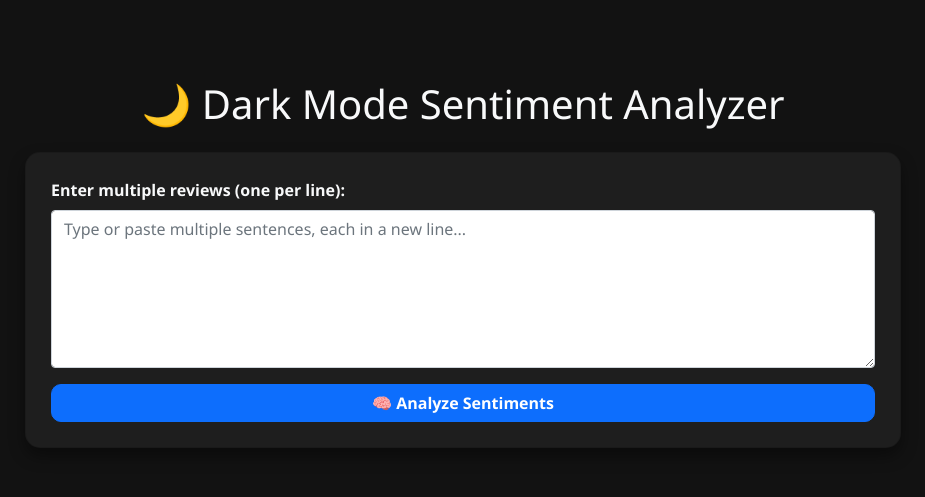
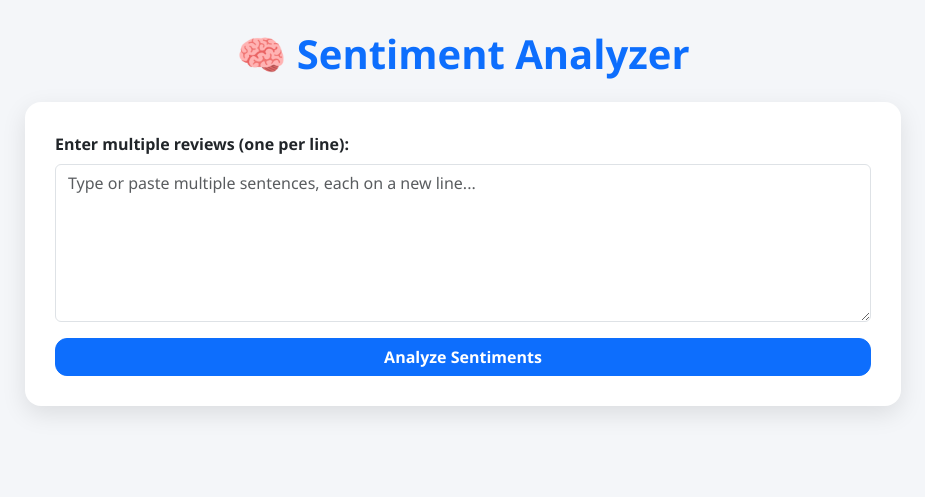
Before and after one commit to Kollavivek28/sentimentanaylsis, a Flask app: page / in a window 1280 px wide. Shown: the top 497 px of the page, without its empty margins (177-1102 px from the left). Run offline with Flask 3, Linux system fonts and the light colour scheme.

Commit message:
Update index.html

```diff
--- a/templates/index.html
+++ b/templates/index.html
@@ -3,61 +3,78 @@
 <head>
   <meta charset="UTF-8" />
   <meta name="viewport" content="width=device-width, initial-scale=1.0"/>
-  <title>Dark Sentiment Analyzer</title>
-  <link href="https://cdn.jsdelivr.net/npm/bootstrap@5.1.3/dist/css/bootstrap.min.css" rel="stylesheet"/>
+  <title>Sentiment Analyzer</title>
+  <link href="https://cdn.jsdelivr.net/npm/bootstrap@5.3.0/dist/css/bootstrap.min.css" rel="stylesheet" />
   <style>
     body {
-      background-color: #121212;
-      color: #f8f9fa;
+      background-color: #f4f6f9;
       font-family: 'Segoe UI', sans-serif;
-      padding: 20px;
+      padding: 30px;
     }
+
     .container {
       max-width: 900px;
-      margin-top: 60px;
+      margin: auto;
     }
+
     .card {
-      background-color: #1e1e1e;
-      border-radius: 15px;
-      box-shadow: 0 8px 16px rgba(0,0,0,0.4);
-      padding: 25px;
+      background-color: #ffffff;
+      border: none;
+      border-radius: 16px;
+      box-shadow: 0 8px 24px rgba(0, 0, 0, 0.1);
+      padding: 30px;
     }
+
     .btn-primary {
       font-weight: bold;
-      border-radius: 10px;
+      border-radius: 12px;
     }
+
     .result-box {
-      margin-top: 30px;
+      margin-top: 40px;
     }
+
     .emoji {
       font-size: 1.8rem;
-      margin-right: 10px;
+      margin-right: 8px;
     }
+
+    .review-card {
+      background-color: #f8f9fa;
+      border-left: 6px solid #0d6efd;
+      padding: 20px;
+      border-radius: 10px;
+      margin-bottom: 20px;
+      box-shadow: 0 2px 8px rgba(0,0,0,0.05);
+    }
+
+    textarea {
+      background-color: #fff;
+      color: #333;
+      border: 1px solid #ced4da;
+      border-radius: 10px;
+      padding: 10px;
+    }
+
+    h1 {
+      font-weight: bold;
+      color: #0d6efd;
+    }
+
     .badge {
       font-size: 1rem;
       padding: 0.5em 1em;
-    }
-    .review-card {
-      background-color: #212529;
-      color: #f8f9fa;
-      border: 1px solid #343a40;
-      border-radius: 10px;
-      padding: 15px;
-      margin-bottom: 15px;
-    }
-    textarea {
-      background-color: #212529;
-      color: #ffffff;
+      border-radius: 0.5rem;
     }
   </style>
 </head>
 <body>
   <div class="container">
-    <h1 class="text-center mb-4">🌙 Dark Mode Sentiment Analyzer</h1>
+    <h1 class="text-center mb-4">🧠 Sentiment Analyzer</h1>
     <div class="card">
       <label for="textInput" class="form-label"><strong>Enter multiple reviews (one per line):</strong></label>
-      <textarea id="textInput" rows="6" class="form-control mb-3" placeholder="Type or paste multiple sentences, each in a new line..."></textarea>
-      <button class="btn btn-primary w-100" onclick="analyzeSentiment()">🧠 Analyze Sentiments</button>
+      <textarea id="textInput" rows="6" class="form-control mb-3" placeholder="Type or paste multiple sentences, each on a new line..."></textarea>
+      <button class="btn btn-primary w-100" onclick="analyzeSentiment()">Analyze Sentiments</button>
     </div>
 
     <div id="resultBox" class="result-box"></div>
```
